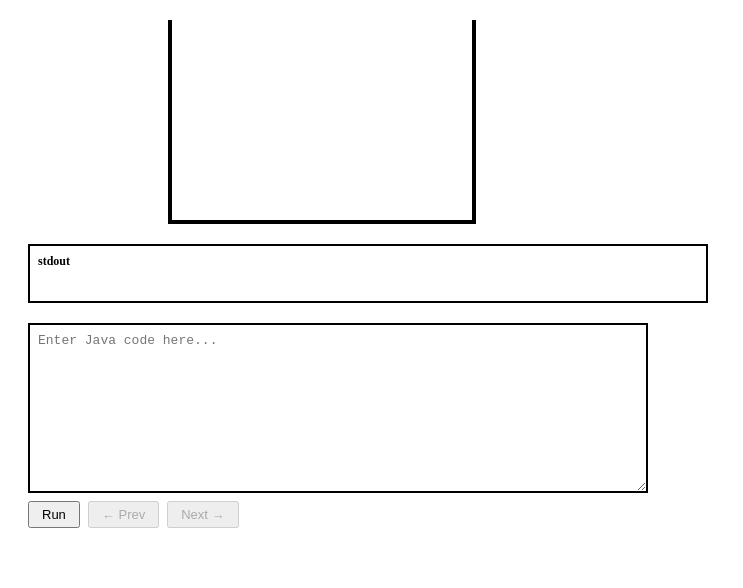
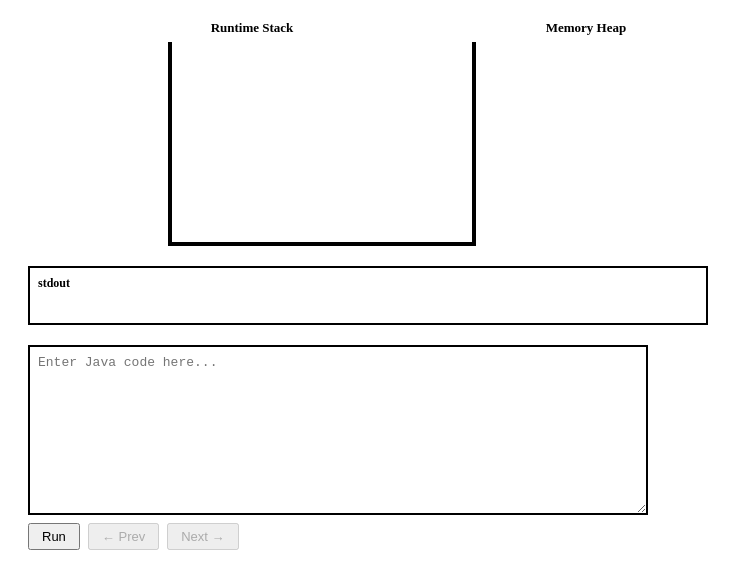
Before and after one commit to abrar-amin/java-tutor, a plain HTML site: page public/index.html in a window 1280 px wide. Shown: the whole page, without its empty margins (0-743 px from the left). Drawn offline with Linux system fonts and the light colour scheme.

Commit message:
added titles

```diff
--- a/public/index.html
+++ b/public/index.html
@@ -15,8 +15,14 @@
         </marker>
       </defs>
     </svg>
-    <div id="stack-container"></div>
-    <div id="heap-container"></div>
+    <div id="stack-section">
+      <div class="section-label">Runtime Stack</div>
+      <div id="stack-container"></div>
+    </div>
+    <div id="heap-section">
+      <div class="section-label">Memory Heap</div>
+      <div id="heap-container"></div>
+    </div>
   </div>
 
   <div id="stdout-container">
--- a/public/styles.css
+++ b/public/styles.css
@@ -14,6 +14,18 @@
   pointer-events: none;
   overflow: visible;
   z-index: 10;
+}
+
+#stack-section, #heap-section {
+  display: flex;
+  flex-direction: column;
+}
+
+.section-label {
+  font-size: 13px;
+  font-weight: bold;
+  text-align: center;
+  margin-bottom: 6px;
 }
 
 #stack-container {
```
